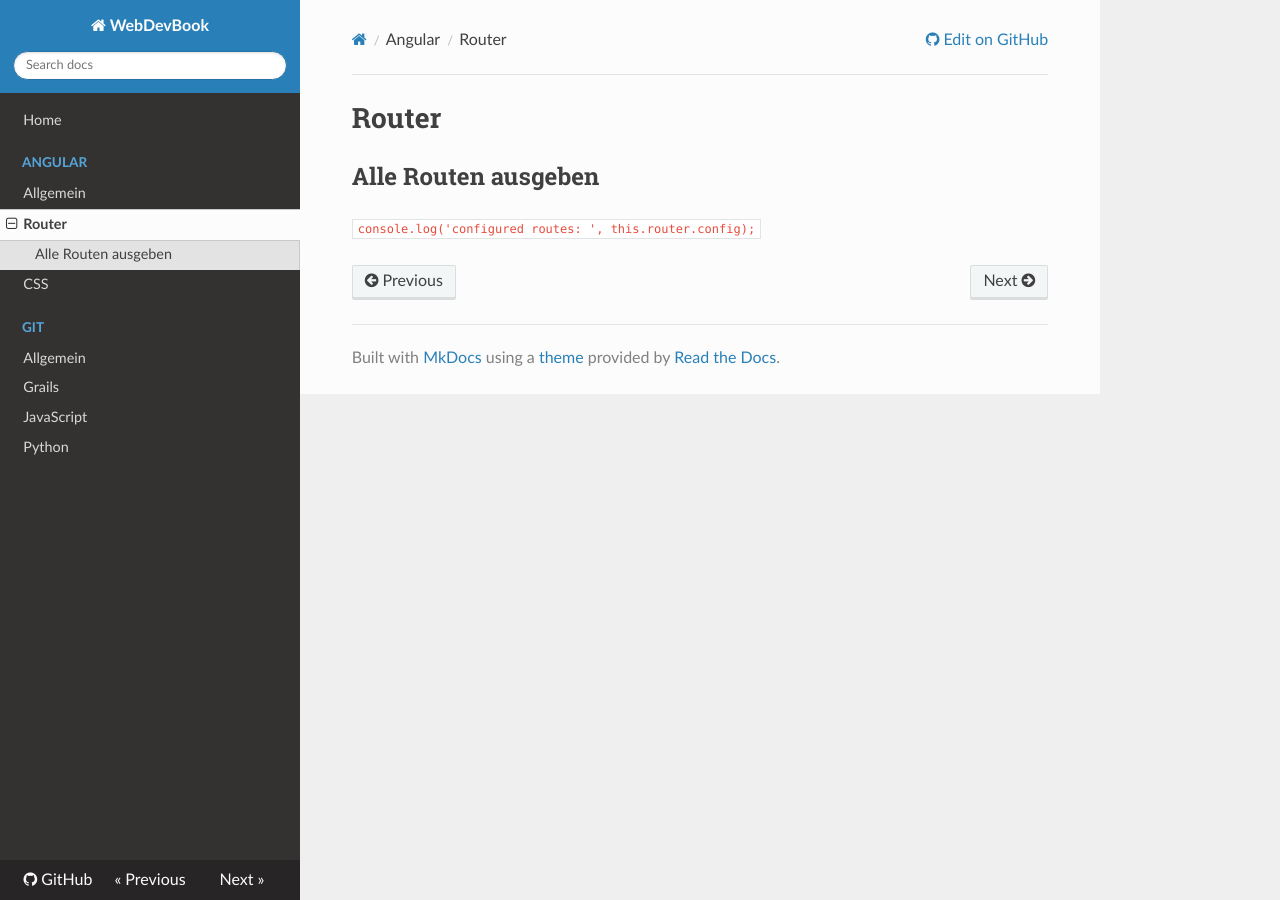
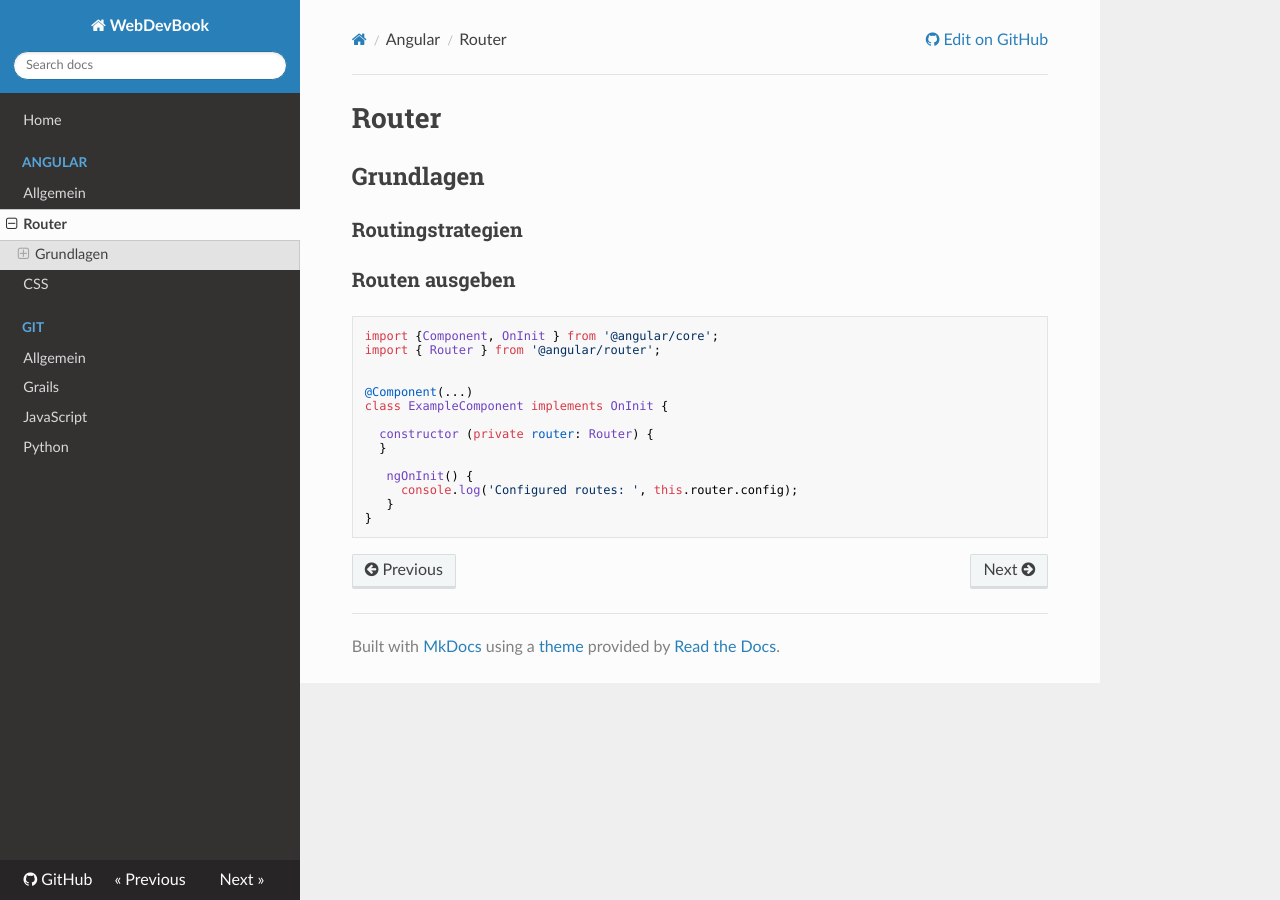
Before and after one commit to scholchr/webdevbook, an MkDocs documentation site: the page built from docs/angular/router.md, in a window 1280 px wide. Built offline with MkDocs 1.6.1, drawn with Linux system fonts in a browser that asks for light colours; nearby versions of some CDN libraries.

Commit message:
Router Abschnitte hinzugefügt und 'router.config' Codebeispiel weiter ausgeführt.

````diff
--- a/docs/angular/router.md
+++ b/docs/angular/router.md
@@ -1,5 +1,24 @@
 # Router
 
-## Alle Routen ausgeben
+## Grundlagen
 
-`console.log('configured routes: ', this.router.config);`
+### Routingstrategien
+
+### Routen ausgeben
+
+```typescript
+import {Component, OnInit } from '@angular/core';
+import { Router } from '@angular/router';
+
+
+@Component(...)
+class ExampleComponent implements OnInit {
+
+  constructor (private router: Router) {
+  }
+
+   ngOnInit() {
+     console.log('Configured routes: ', this.router.config);
+   }
+}
+```
````
